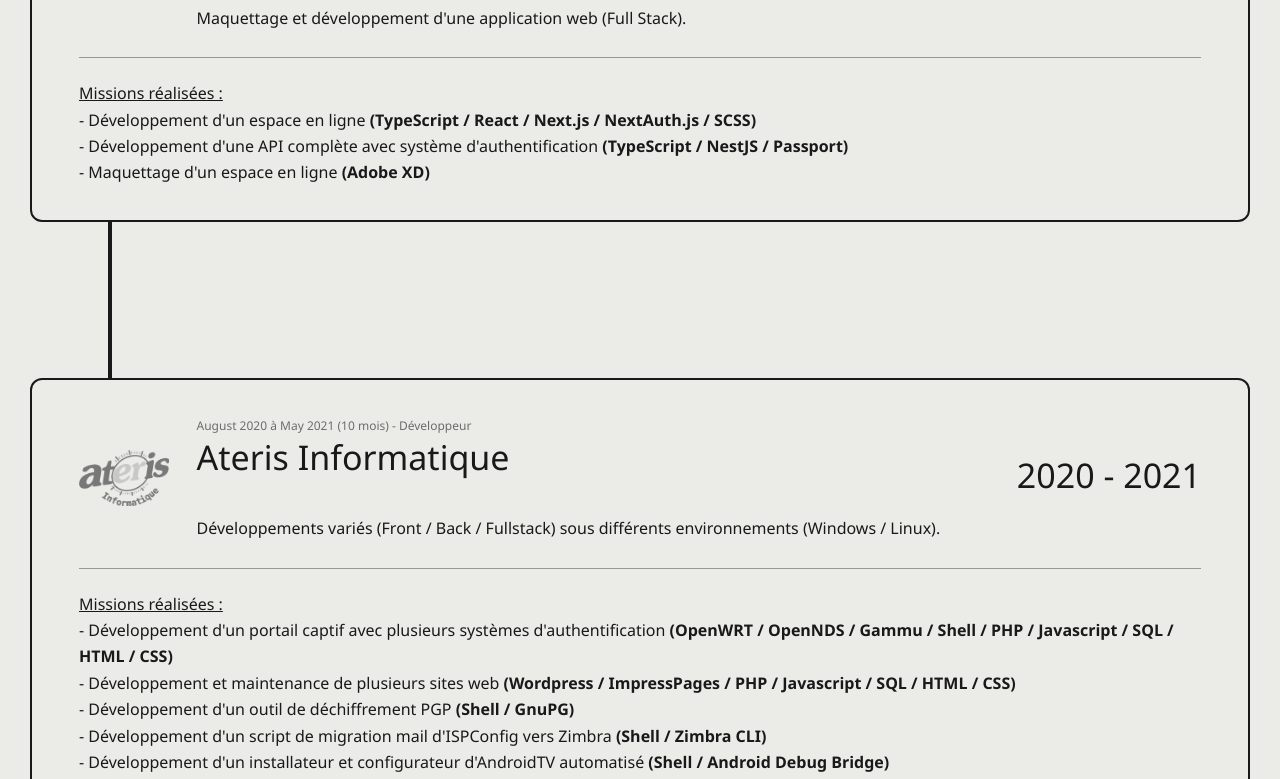
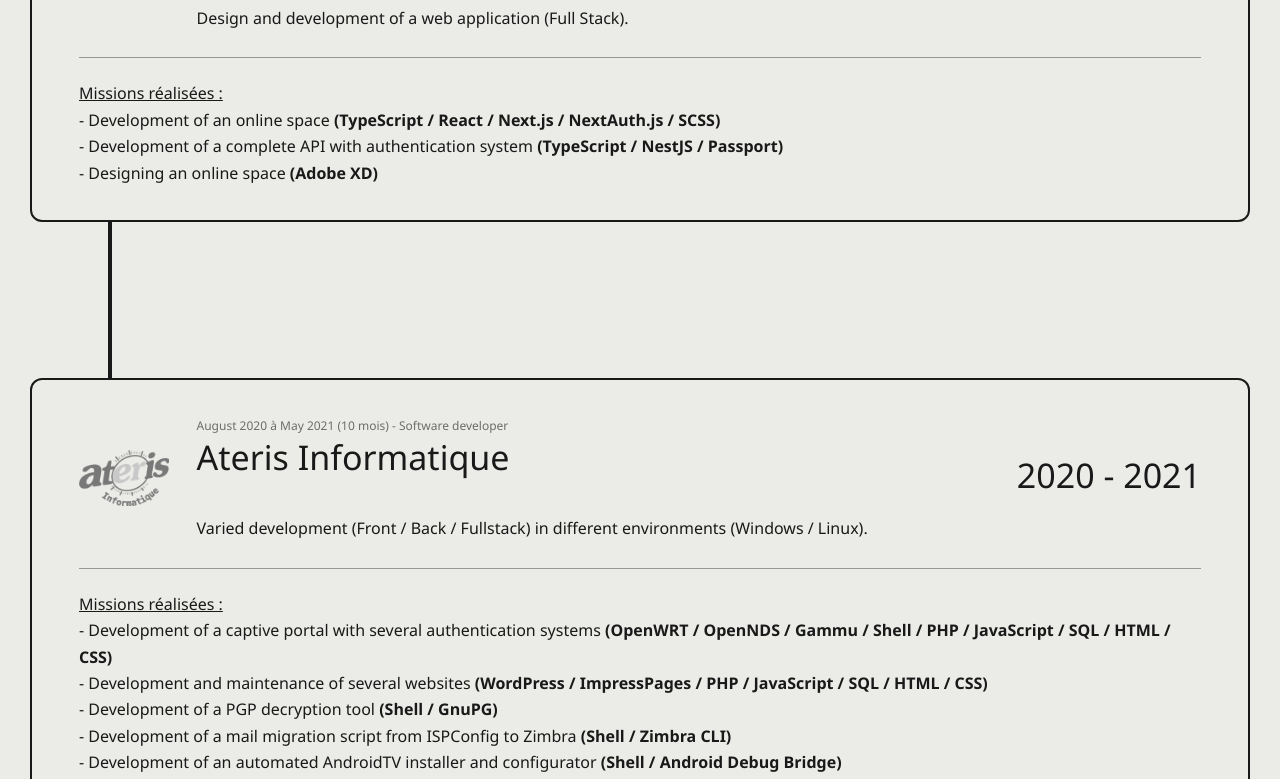
Before and after one commit to boutterudy/rudyboutte.com, a Next.js app: page /en/mon-parcours in a window 1280 px wide. Shown: the part 1561-2340 px from the top of the page. Built offline with nearby package versions, Linux system fonts and the light colour scheme.

Commit message:
feat(translations): add translations to `MyJourney` (work experiences)

```diff
--- a/messages/en.json
+++ b/messages/en.json
@@ -6,7 +6,7 @@
     },
     "links": {
       "my_projects": "My projects",
-      "my_background": "My background",
+      "my_journey": "My journey",
       "about_me": "About me",
       "contact": "Contact"
     }
@@ -58,5 +58,137 @@
   },
   "MyProjects": {
     "headline": "Discover some of my <important>recent\nprojects</important> with <important><SwappingWord></SwappingWord></important>"
+  },
+  "MyJourney": {
+    "headline": "Find out more about my background:\n<important>my education</important> and <important>my professional experience</important>.",
+    "workExperiences": {
+      "gens_de_confiance": {
+        "occupation": "Front-end developer",
+        "description": "Development of a web application (Front)."
+      },
+      "sowlver": {
+        "occupation": "Fullstack developer",
+        "description": "Design and development of a web application (Full Stack).",
+        "tasks": {
+          "0": {
+            "description": "Development of an online space"
+          },
+          "1": {
+            "description": "Development of a complete API with authentication system"
+          },
+          "2": {
+            "description": "Designing an online space"
+          }
+        }
+      },
+      "ateris_2020_2021": {
+        "occupation": "Software developer",
+        "description": "Varied development (Front / Back / Fullstack) in different environments (Windows / Linux).",
+        "tasks": {
+          "0": {
+            "description": "Development of a captive portal with several authentication systems"
+          },
+          "1": {
+            "description": "Development and maintenance of several websites"
+          },
+          "2": {
+            "description": "Development of a PGP decryption tool"
+          },
+          "3": {
+            "description": "Development of a mail migration script from ISPConfig to Zimbra"
+          },
+          "4": {
+            "description": "Development of an automated AndroidTV installer and configurator"
+          }
+        }
+      },
+      "apinet_2020_07": {
+        "occupation": "Software developer",
+        "description": "Development of an AndroidTV application (Front).",
+        "tasks": {
+          "0": {
+            "description": "Development of a launcher for AndroidTV"
+          }
+        }
+      },
+      "apinet_2020_01_2020_02": {
+        "occupation": "Mobile applications developer",
+        "description": "Development of a multiplatform application (Front).",
+        "tasks": {
+          "0": {
+            "description": "Development of a mobile management application"
+          }
+        }
+      },
+      "apinet_2019": {
+        "occupation": "Web developer",
+        "description": "Development of a web application (Full Stack).",
+        "tasks": {
+          "0": {
+            "description": "Development of a web management interface"
+          }
+        }
+      },
+      "ateris_2019": {
+        "occupation": "Back-end developer",
+        "description": "Development of scripts (Back) and configuration of a Linux server.",
+        "tasks": {
+          "0": {
+            "description": "Setting up an autoconfiguration server dedicated to boxes"
+          },
+          "1": {
+            "description": "Implementation of a system for broadcasting DTT channels via several RTMP streams"
+          }
+        }
+      },
+      "ateris_2017_10_2017_11": {
+        "occupation": "IT Technician",
+        "description": "Development of scripts (Back) and management of a computer network.",
+        "tasks": {
+          "0": {
+            "description": "Installation of a home automation system with remote control of equipment"
+          },
+          "1": {
+            "description": "Installation and configuration of various equipment to set up a computer network for a major event"
+          }
+        }
+      },
+      "ateris_2017_02": {
+        "occupation": "IT Technician",
+        "description": "Development of scripts (Back) under Linux.",
+        "tasks": {
+          "0": {
+            "description": "Implementation of a system for automatically broadcasting a television channel to various live web platforms"
+          }
+        }
+      },
+      "altea": {
+        "occupation": "IT Technician",
+        "description": "IT installations and maintenance.",
+        "tasks": {
+          "0": {
+            "description": "Installation of computer hardware and software"
+          },
+          "1": {
+            "description": "IT maintenance"
+          }
+        }
+      },
+      "pc_pro_tech": {
+        "occupation": "IT Technician",
+        "description": "Management of a computer network and installation of a video surveillance system.",
+        "tasks": {
+          "0": {
+            "description": "Mapping a computer network and reorganising a patch bay"
+          },
+          "1": {
+            "description": "Installation and configuration of a video surveillance system"
+          }
+        }
+      }
+    }
+  },
+  "WorkExperiences": {
+    "headline": "My professional<br></br>experience"
   }
 }
--- a/messages/fr.json
+++ b/messages/fr.json
@@ -6,7 +6,7 @@
     },
     "links": {
       "my_projects": "Mes projets",
-      "my_background": "Mon parcours",
+      "my_journey": "Mon parcours",
       "about_me": "À propos",
       "contact": "Contact"
     }
@@ -58,5 +58,137 @@
   },
   "MyProjects": {
     "headline": "Découvrez quelques-uns de mes <important>récents\nprojets</important> avec <important><SwappingWord></SwappingWord></important>"
+  },
+  "MyJourney": {
+    "headline": "Découvrez en un peu plus sur mon parcours :\n<important>mes formations</important> et <important>mes expériences\nprofessionnelles</important>.",
+    "workExperiences": {
+      "gens_de_confiance": {
+        "occupation": "Développeur front-end",
+        "description": "Développement d'une application web (Front)."
+      },
+      "sowlver": {
+        "occupation": "Développeur Fullstack",
+        "description": "Maquettage et développement d'une application web (Full Stack).",
+        "tasks": {
+          "0": {
+            "description": "Développement d'un espace en ligne"
+          },
+          "1": {
+            "description": "Développement d'une API complète avec système d'authentification"
+          },
+          "2": {
+            "description": "Maquettage d'un espace en ligne"
+          }
+        }
+      },
+      "ateris_2020_2021": {
+        "occupation": "Développeur",
+        "description": "Développements variés (Front / Back / Fullstack) sous différents environnements (Windows / Linux).",
+        "tasks": {
+          "0": {
+            "description": "Développement d'un portail captif avec plusieurs systèmes d'authentification"
+          },
+          "1": {
+            "description": "Développement et maintenance de plusieurs sites web"
+          },
+          "2": {
+            "description": "Développement d'un outil de déchiffrement PGP"
+          },
+          "3": {
+            "description": "Développement d'un script de migration mail d'ISPConfig vers Zimbra"
+          },
+          "4": {
+            "description": "Développement d'un installateur et configurateur d'AndroidTV automatisé"
+          }
+        }
+      },
+      "apinet_2020_07": {
+        "occupation": "Développeur",
+        "description": "Développement d'une application AndroidTV (Front).",
+        "tasks": {
+          "0": {
+            "description": "Développement d'un launcher pour AndroidTV"
+          }
+        }
+      },
+      "apinet_2020_01_2020_02": {
+        "occupation": "Développeur d'applications mobiles",
+        "description": "Développement d'une application multiplateforme (Front).",
+        "tasks": {
+          "0": {
+            "description": "Développement d'une application mobile de gestion"
+          }
+        }
+      },
+      "apinet_2019": {
+        "occupation": "Développeur web",
+        "description": "Développement d'une application web (Full Stack).",
+        "tasks": {
+          "0": {
+            "description": "Développement d'une interface web de gestion"
+          }
+        }
+      },
+      "ateris_2019": {
+        "occupation": "Développeur back-end",
+        "description": "Développement de scripts (Back) et configuration d'un serveur sous Linux.",
+        "tasks": {
+          "0": {
+            "description": "Mise en place d'un serveur d'autoconfiguration dédié à des box"
+          },
+          "1": {
+            "description": "Mise en place d'un système de diffusion des chaînes TNT via plusieurs flux RTMP"
+          }
+        }
+      },
+      "ateris_2017_10_2017_11": {
+        "occupation": "Technicien informatique",
+        "description": "Développement de scripts (Back) et gestion d'un réseau informatique.",
+        "tasks": {
+          "0": {
+            "description": "Mise en place d'un système domotique avec contrôle à distance du matériel"
+          },
+          "1": {
+            "description": "Installation et configuration de différents équipements afin de mettre en place un réseau informatique pour un grand événement"
+          }
+        }
+      },
+      "ateris_2017_02": {
+        "occupation": "Technicien informatique",
+        "description": "Développement de scripts (Back) sous Linux.",
+        "tasks": {
+          "0": {
+            "description": "Mise en place d'un système de diffusion automatique d'une chaîne télévisée vers différentes plates-formes web en direct"
+          }
+        }
+      },
+      "altea": {
+        "occupation": "Technicien informatique",
+        "description": "Installations et maintenance informatique.",
+        "tasks": {
+          "0": {
+            "description": "Installations de matériels et logiciels informatiques"
+          },
+          "1": {
+            "description": "Maintenance informatique"
+          }
+        }
+      },
+      "pc_pro_tech": {
+        "occupation": "Technicien informatique",
+        "description": "Gestion d'un réseau informatique et mise en place d'un système de vidéo-surveillance.",
+        "tasks": {
+          "0": {
+            "description": "Cartographie d'un réseau informatique et réorganisation d'une baie de brassage"
+          },
+          "1": {
+            "description": "Installation et paramétrage d'un système de vidéo-surveillance"
+          }
+        }
+      }
+    }
+  },
+  "WorkExperiences": {
+    "headline": "Mes expériences<br></br>professionnelles"
   }
 }
--- a/src/app/[locale]/mon-parcours/page.tsx
+++ b/src/app/[locale]/mon-parcours/page.tsx
@@ -9,6 +9,7 @@ import { WorkExperiencesNumberPerYearType } from '../../../types/WorkExperiences
 import { WorkExperienceType } from '../../../types/WorkExperienceType'
 import styles from '../../../styles/pages/MyJourney.module.scss'
 import { allDegrees } from '../../../constants/degress'
+import { useTranslations } from 'next-intl'
 
 const aterisLogo = {
   src: '/images/companies/ateris-informatique-logo.png',
@@ -23,11 +24,13 @@ const apinetLogo = {
 }
 
 const MyJourney: NextPage = () => {
+  const t = useTranslations('MyJourney')
+
   const headerTitle = (
     <h1>
-      Découvrez en un peu plus sur mon parcours :{' '}
-      <span className="bold">mes formations</span> et{' '}
-      <span className="bold">mes expériences professionnelles</span>.
+      {t.rich('headline', {
+        important: (chunks) => <span className="bold">{chunks}</span>,
+      })}
     </h1>
   )
 
@@ -42,8 +45,8 @@ const MyJourney: NextPage = () => {
       company: 'Gens de Confiance',
       begin: new Date(2022, 10, 2),
       end: new Date(),
-      occupation: 'Développeur front-end',
-      description: "Développement d'une application web (Front).",
+      occupation: t('workExperiences.gens_de_confiance.occupation'),
+      description: t('workExperiences.gens_de_confiance.description'),
     },
     {
       logo: {
@@ -54,21 +57,19 @@ const MyJourney: NextPage = () => {
       company: 'Sowlver',
       begin: new Date(2022, 4),
       end: new Date(2022, 5, 30),
-      occupation: 'Développeur Fullstack',
-      description:
-        "Maquettage et développement d'une application web (Full Stack).",
+      occupation: t('workExperiences.sowlver.occupation'),
+      description: t('workExperiences.sowlver.description'),
       tasks: [
         {
-          description: "Développement d'un espace en ligne",
+          description: t('workExperiences.sowlver.tasks.0.description'),
           skills: ['TypeScript', 'React', 'Next.js', 'NextAuth.js', 'SCSS'],
         },
         {
-          description:
-            "Développement d'une API complète avec système d'authentification",
+          description: t('workExperiences.sowlver.tasks.1.description'),
           skills: ['TypeScript', 'NestJS', 'Passport'],
         },
         {
-          description: "Maquettage d'un espace en ligne",
+          description: t('workExperiences.sowlver.tasks.2.description'),
           skills: ['Adobe XD'],
         },
       ],
@@ -78,49 +79,55 @@ const MyJourney: NextPage = () => {
       company: 'Ateris Informatique',
       begin: new Date(2020, 7),
       end: new Date(2021, 4, 31),
-      occupation: 'Développeur',
-      description:
-        'Développements variés (Front / Back / Fullstack) sous différents environnements (Windows / Linux).',
+      occupation: t('workExperiences.ateris_2020_2021.occupation'),
+      description: t('workExperiences.ateris_2020_2021.description'),
       tasks: [
         {
-          description:
-            "Développement d'un portail captif avec plusieurs systèmes d'authentification",
+          description: t(
+            'workExperiences.ateris_2020_2021.tasks.0.description'
+          ),
           skills: [
             'OpenWRT',
             'OpenNDS',
             'Gammu',
             'Shell',
             'PHP',
-            'Javascript',
+            'JavaScript',
             'SQL',
             'HTML',
             'CSS',
           ],
         },
         {
-          description: 'Développement et maintenance de plusieurs sites web',
+          description: t(
+            'workExperiences.ateris_2020_2021.tasks.1.description'
+          ),
           skills: [
-            'Wordpress',
+            'WordPress',
             'ImpressPages',
             'PHP',
-            'Javascript',
+            'JavaScript',
             'SQL',
             'HTML',
             'CSS',
           ],
         },
         {
-          description: "Développement d'un outil de déchiffrement PGP",
+          description: t(
+            'workExperiences.ateris_2020_2021.tasks.2.description'
+          ),
           skills: ['Shell', 'GnuPG'],
         },
         {
-          description:
-            "Développement d'un script de migration mail d'ISPConfig vers Zimbra",
+          description: t(
+            'workExperiences.ateris_2020_2021.tasks.3.description'
+          ),
           skills: ['Shell', 'Zimbra CLI'],
         },
         {
-          description:
-            "Développement d'un installateur et configurateur d'AndroidTV automatisé",
+          description: t(
+            'workExperiences.ateris_2020_2021.tasks.4.description'
+          ),
           skills: ['Shell', 'Android Debug Bridge'],
         },
       ],
@@ -130,11 +137,11 @@ const MyJourney: NextPage = () => {
       company: 'Apinet',
       begin: new Date(2020, 6, 1),
       end: new Date(2020, 6, 31),
-      occupation: 'Développeur',
-      description: "Développement d'une application AndroidTV (Front).",
+      occupation: t('workExperiences.apinet_2020_07.occupation'),
+      description: t('workExperiences.apinet_2020_07.description'),
       tasks: [
         {
-          description: "Développement d'un launcher pour AndroidTV",
+          description: t('workExperiences.apinet_2020_07.tasks.0.description'),
           skills: ['Java', 'Android Studio'],
         },
       ],
@@ -144,14 +151,16 @@ const MyJourney: NextPage = () => {
       company: 'Apinet',
       begin: new Date(2020, 0),
       end: new Date(2020, 1),
-      occupation: "Développeur d'applications mobiles",
-      description: "Développement d'une application multiplateforme (Front).",
+      occupation: t('workExperiences.apinet_2020_01_2020_02.occupation'),
+      description: t('workExperiences.apinet_2020_01_2020_02.description'),
       tasks: [
         {
-          description: "Développement d'une application mobile de gestion",
+          description: t(
+            'workExperiences.apinet_2020_01_2020_02.tasks.0.description'
+          ),
           skills: [
             'Cordova',
-            'Javascript',
+            'JavaScript',
             'jQuery',
             'Bootstrap',
             'HTML',
@@ -165,11 +174,11 @@ const MyJourney: NextPage = () => {
       company: 'Apinet',
       begin: new Date(2019, 6),
       end: new Date(2019, 7, 30),
-      occupation: 'Développeur web',
-      description: "Développement d'une application web (Full Stack).",
+      occupation: t('workExperiences.apinet_2019.occupation'),
+      description: t('workExperiences.apinet_2019.description'),
       tasks: [
         {
-          description: "Développement d'une interface web de gestion",
+          description: t('workExperiences.apinet_2019.tasks.0.description'),
           skills: ['PHP', 'AngularJS', 'MAMP', 'SQL'],
         },
       ],
@@ -179,18 +188,15 @@ const MyJourney: NextPage = () => {
       company: 'Ateris Informatique',
       begin: new Date(2019, 4),
       end: new Date(2019, 5, 30),
-      occupation: 'Développeur back-end',
-      description:
-        "Développement de scripts (Back) et configuration d'un serveur sous Linux.",
+      occupation: t('workExperiences.ateris_2019.occupation'),
+      description: t('workExperiences.ateris_2019.description'),
       tasks: [
         {
-          description:
-            "Mise en place d'un serveur d'autoconfiguration dédié à des box",
+          description: t('workExperiences.ateris_2019.tasks.0.description'),
           skills: ['Bash', 'NodeJS', 'TR-069'],
         },
         {
-          description:
-            "Mise en place d'un système de diffusion des chaînes TNT via plusieurs flux RTMP",
+          description: t('workExperiences.ateris_2019.tasks.1.description'),
           skills: ['Bash', 'FFMPEG'],
         },
       ],
@@ -200,18 +206,19 @@ const MyJourney: NextPage = () => {
       company: 'Ateris Informatique',
       begin: new Date(2017, 9),
       end: new Date(2017, 10, 30),
-      occupation: 'Technicien informatique',
-      description:
-        "Développement de scripts (Back) et gestion d'un réseau informatique.",
+      occupation: t('workExperiences.ateris_2017_10_2017_11.occupation'),
+      description: t('workExperiences.ateris_2017_10_2017_11.description'),
       tasks: [
         {
-          description:
-            "Mise en place d'un système domotique avec contrôle à distance du matériel",
+          description: t(
+            'workExperiences.ateris_2017_10_2017_11.tasks.0.description'
+          ),
           skills: ['Bash', 'Lua', 'Python'],
         },
         {
-          description:
-            'Installation et configuration de différents équipements afin de mettre en place un réseau informatique pour un grand événement',
+          description: t(
+            'workExperiences.ateris_2017_10_2017_11.tasks.1.description'
+          ),
           skills: ['VLANs', 'pfSense'],
         },
       ],
@@ -221,12 +228,11 @@ const MyJourney: NextPage = () => {
       company: 'Ateris Informatique',
       begin: new Date(2017, 1),
       end: new Date(2017, 1, 28),
-      occupation: 'Technicien informatique',
-      description: 'Développement de scripts (Back) sous Linux.',
+      occupation: t('workExperiences.ateris_2017_02.occupation'),
+      description: t('workExperiences.ateris_2017_02.description'),
       tasks: [
         {
-          description:
-            "Mise en place d'un système de diffusion automatique d'une chaîne télévisée vers différentes plates-formes web en direct",
+          description: t('workExperiences.ateris_2017_02.tasks.0.description'),
           skills: ['Bash', 'FFMPEG'],
         },
       ],
@@ -240,15 +246,15 @@ const MyJourney: NextPage = () => {
       company: 'Altéa Informatique',
       begin: new Date(2016, 5),
       end: new Date(2016, 5, 30),
-      occupation: 'Technicien informatique',
-      description: 'Installations et maintenance informatique.',
+      occupation: t('workExperiences.altea.occupation'),
+      description: t('workExperiences.altea.description'),
       tasks: [
         {
-          description: 'Installations de matériels et logiciels informatiques',
+          description: t('workExperiences.altea.tasks.0.description'),
           skills: [],
         },
         {
-          description: 'Maintenance informatique',
+          description: t('workExperiences.altea.tasks.1.description'),
           skills: [],
         },
       ],
@@ -262,18 +268,15 @@ const MyJourney: NextPage = () => {
       company: 'PC PRO&TECH',
       begin: new Date(2016, 0),
       end: new Date(2016, 0, 30),
-      occupation: 'Technicien informatique',
-      description:
-        "Gestion d'un réseau informatique et mise en place d'un système de vidéo-surveillance.",
+      occupation: t('workExperiences.pc_pro_tech.occupation'),
+      description: t('workExperiences.pc_pro_tech.description'),
       tasks: [
         {
-          description:
-            "Cartographie d'un réseau informatique et réorganisation d'une baie de brassage",
+          description: t('workExperiences.pc_pro_tech.tasks.0.description'),
           skills: [],
         },
         {
-          description:
-            "Installation et paramétrage d'un système de vidéo-surveillance",
+          description: t('workExperiences.pc_pro_tech.tasks.1.description'),
           skills: [],
         },
       ],
--- a/src/components/elements/Navbar/Navbar.tsx
+++ b/src/components/elements/Navbar/Navbar.tsx
@@ -71,7 +71,7 @@ const Navbar = () => {
         <li>
           <Link href="/mon-parcours" className="underline">
             <Icon lib="remix-icon" icon="route-fill" className={styles.icon} />
-            {t('links.my_background')}
+            {t('links.my_journey')}
           </Link>
         </li>
         <li>
--- a/tsconfig.json
+++ b/tsconfig.json
@@ -16,7 +16,7 @@
     "moduleResolution": "node",
     "resolveJsonModule": true,
     "isolatedModules": true,
-    "jsx": "react-jsx",
+    "jsx": "preserve",
     "incremental": true,
     "plugins": [
       {
```
Also changed, not shown: src/components/elements/WorkExperiences/WorkExperiences.tsx (+8 -1 lines).
